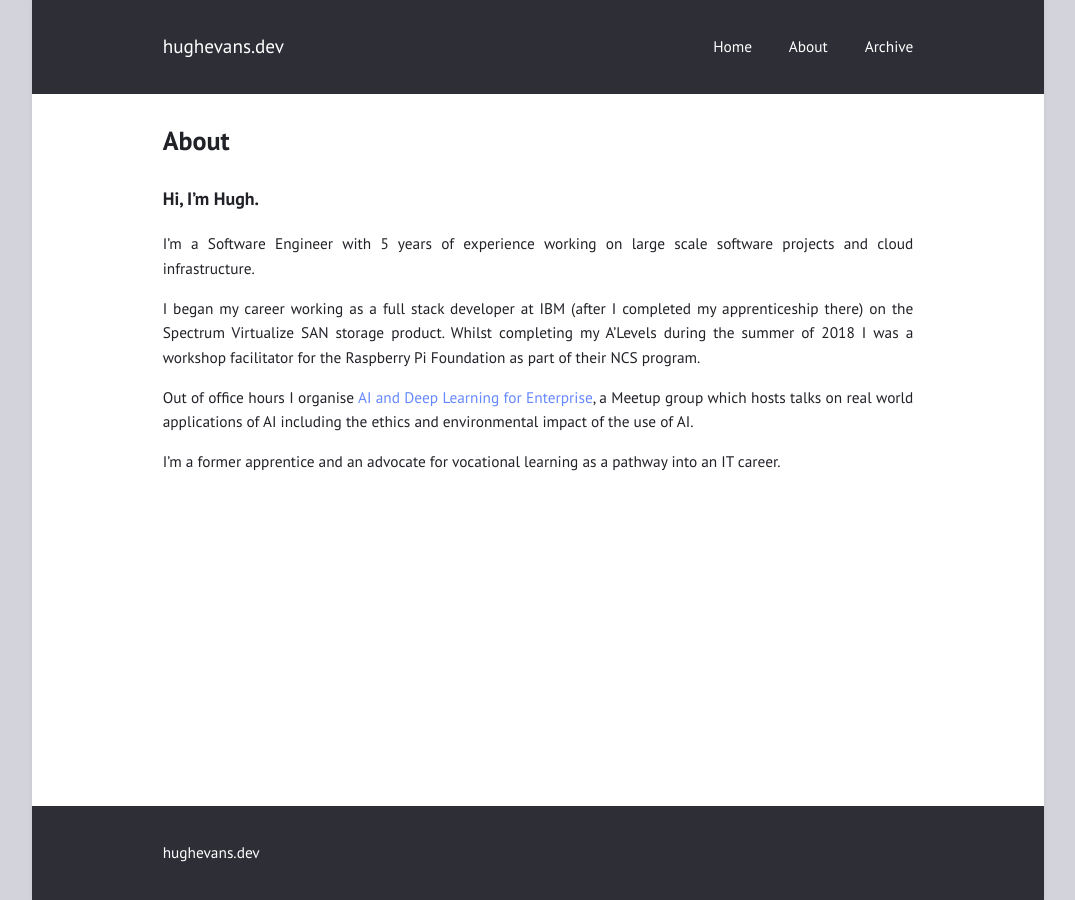
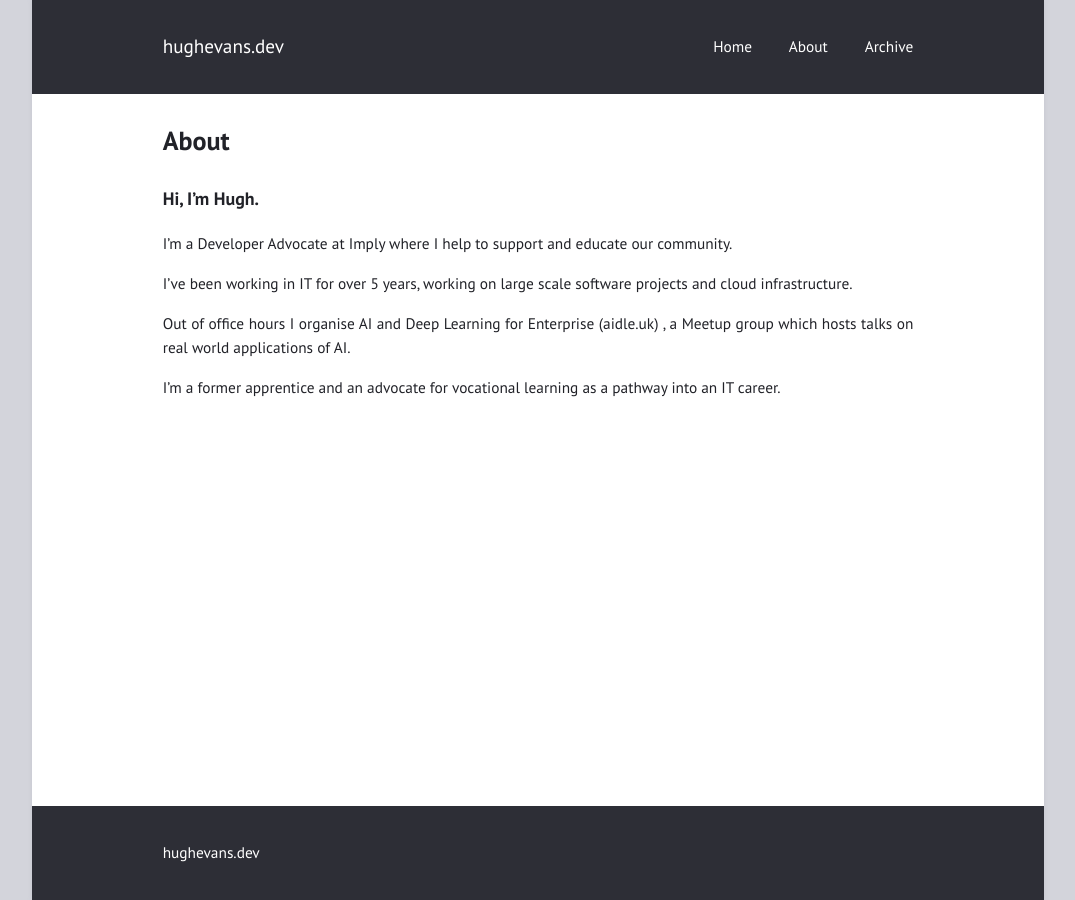
Before and after one commit to hevansDev/portfolio-website, a Jekyll site: the page built from about.md, in a window 1280 px wide. Shown: the whole page, without its empty margins (102-1177 px from the left). Built offline with Jekyll 4.4.1, drawn with Linux system fonts in a browser that asks for light colours.

Commit message:
Updated about me (#92)
* Fix about me page

* Updated about me

```diff
--- a/about.md
+++ b/about.md
@@ -6,10 +6,10 @@ layout: page
 
 ### Hi, I'm Hugh.
 
-I'm a Software Engineer with 5 years of experience working on large scale software projects and cloud infrastructure.
+I'm a Developer Advocate at Imply where I help to support and educate our community.
 
-I began my career working as a full stack developer at IBM (after I completed my apprenticeship there) on the Spectrum Virtualize SAN storage product. Whilst completing my A'Levels during the summer of 2018 I was a workshop facilitator for the Raspberry Pi Foundation as part of their NCS program.
+I’ve been working in IT for over 5 years, working on large scale software projects and cloud infrastructure.
 
-Out of office hours I organise [AI and Deep Learning for Enterprise](aidle.uk), a Meetup group which hosts talks on real world applications of AI including the ethics and environmental impact of the use of AI.
+Out of office hours I organise AI and Deep Learning for Enterprise (aidle.uk) , a Meetup group which hosts talks on real world applications of AI.
 
 I'm a former apprentice and an advocate for vocational learning as a pathway into an IT career.
```
